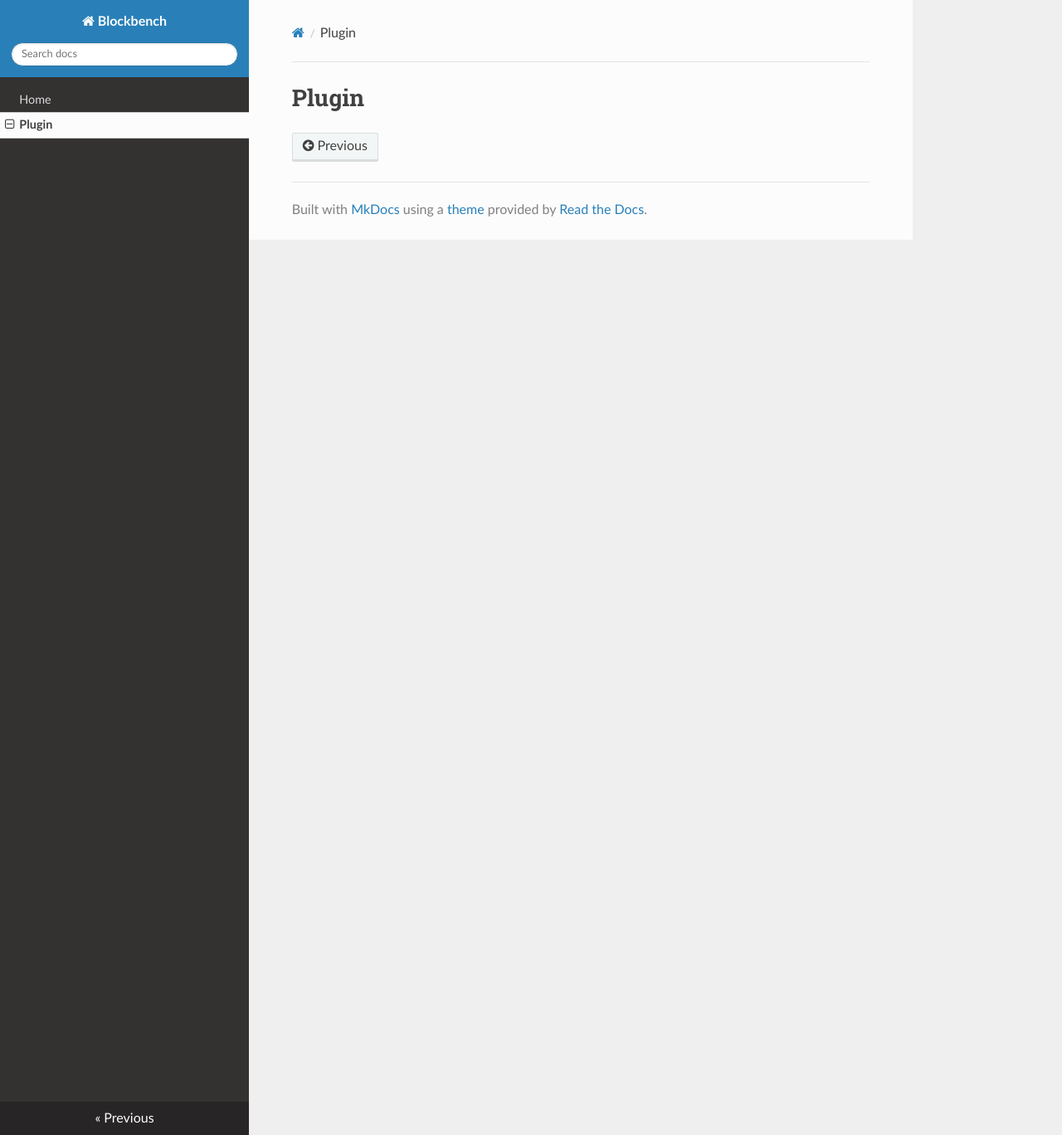
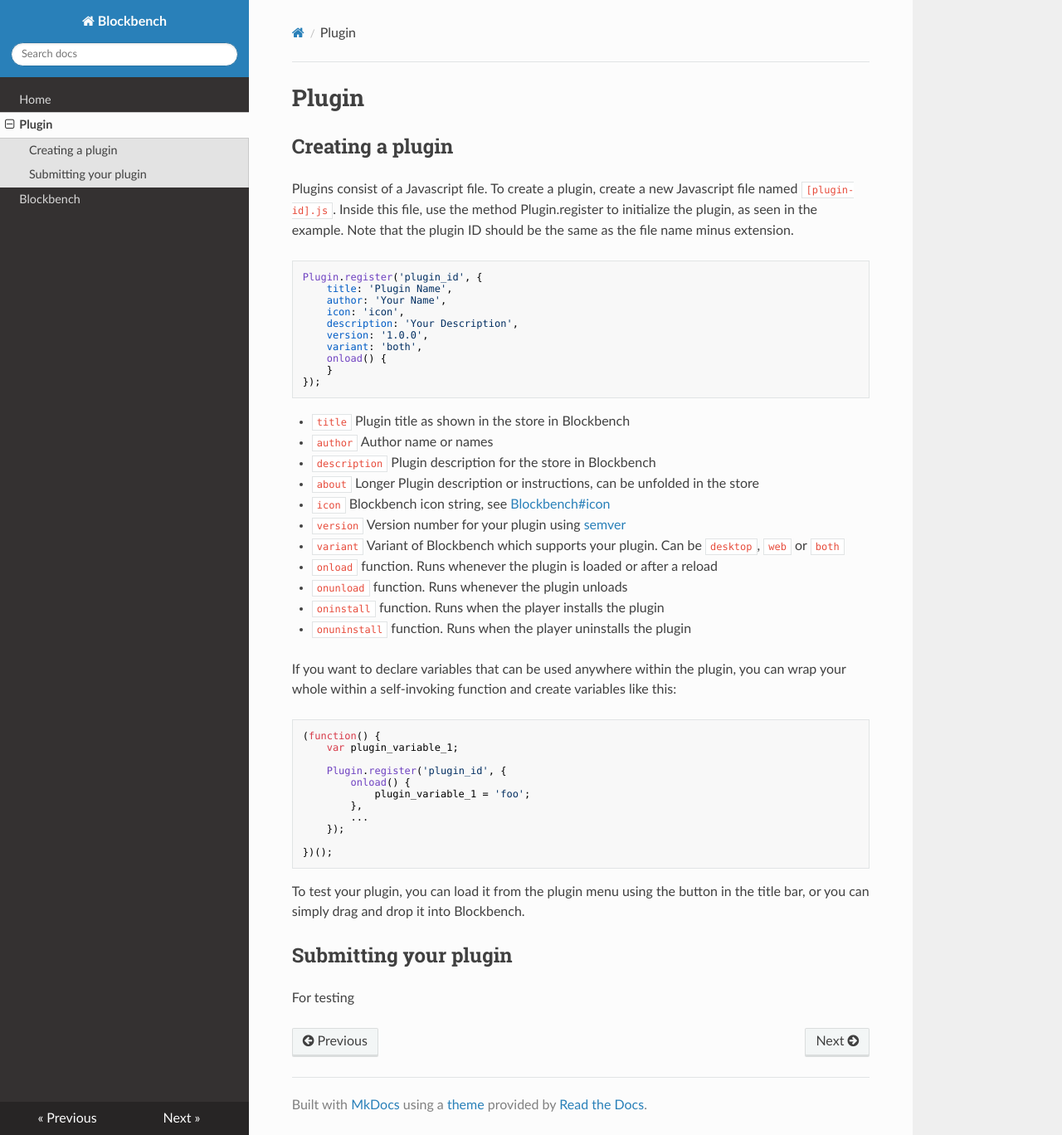
Before and after one commit to thedigitaloctopus/blockbench-docs, an MkDocs documentation site: the page built from docs/plugin.md, in a window 1280 px wide and 1368 px high. Shown: the whole window at 83% size. Built offline with MkDocs 1.6.1, drawn with Linux system fonts in a browser that asks for light colours; nearby versions of some CDN libraries.

Commit message:
Write plugin file

````diff
--- a/docs/plugin.md
+++ b/docs/plugin.md
@@ -1 +1,49 @@
 # Plugin
+
+## Creating a plugin
+
+Plugins consist of a Javascript file. To create a plugin, create a new Javascript file named `[plugin-id].js`. Inside this file, use the method Plugin.register to initialize the plugin, as seen in the example. Note that the plugin ID should be the same as the file name minus extension.
+```javascript
+Plugin.register('plugin_id', {
+	title: 'Plugin Name',
+	author: 'Your Name',
+	icon: 'icon',
+	description: 'Your Description',
+	version: '1.0.0',
+	variant: 'both',
+	onload() {
+	}
+});
+```
+* `title` Plugin title as shown in the store in Blockbench
+* `author` Author name or names
+* `description` Plugin description for the store in Blockbench
+* `about` Longer Plugin description or instructions, can be unfolded in the store
+* `icon` Blockbench icon string, see [Blockbench#icon](blockbench.md#icon)
+* `version` Version number for your plugin using [semver](https://semver.org)
+* `variant` Variant of Blockbench which supports your plugin. Can be `desktop`, `web` or `both`
+* `onload` function. Runs whenever the plugin is loaded or after a reload
+* `onunload` function. Runs whenever the plugin unloads
+* `oninstall` function. Runs when the player installs the plugin
+* `onuninstall` function. Runs when the player uninstalls the plugin
+
+If you want to declare variables that can be used anywhere within the plugin, you can wrap your whole within a self-invoking function and create variables like this:
+```javascript
+(function() {
+	var plugin_variable_1;
+
+	Plugin.register('plugin_id', {
+		onload() {
+			plugin_variable_1 = 'foo';
+		},
+		...
+	});
+
+})();
+```
+To test your plugin, you can load it from the plugin menu using the button in the title bar, or you can simply drag and drop it into Blockbench.
+
+
+## Submitting your plugin
+
+For testing
--- a/mkdocs.yml
+++ b/mkdocs.yml
@@ -3,3 +3,4 @@
 nav:
   - Home: index.md
   - Plugin: plugin.md
+  - Blockbench: blockbench.md
````
Also changed, not shown: docs/blockbench.md (added, +4 -0 lines), docs/index.md (+1 -15 lines), 1 other file.
